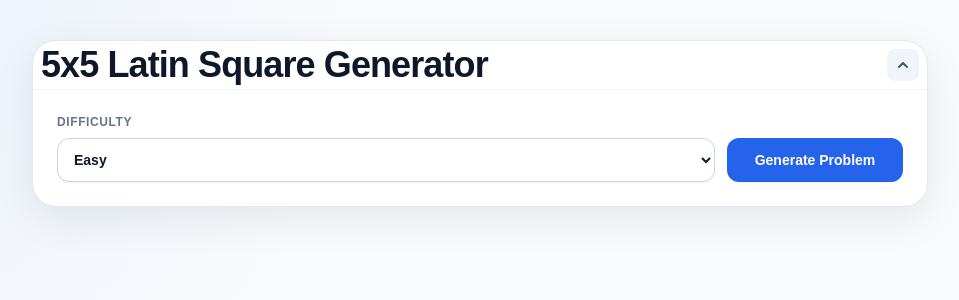
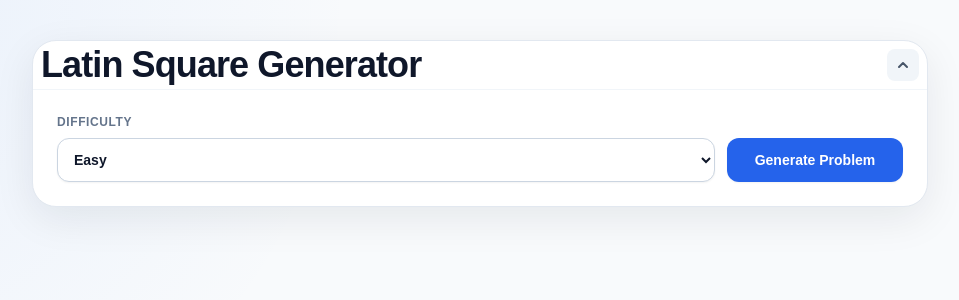
Before and after one commit to hxsh01/latinSquare, a Next.js app: page / in a window 1280 px wide. Shown: the top 300 px of the page, without its empty margins (160-1119 px from the left). Built offline with nearby package versions, Linux system fonts and the light colour scheme.

Commit message:
updated label

```diff
--- a/app/page.tsx
+++ b/app/page.tsx
@@ -115,7 +115,7 @@ export default function Home() {
           >
             <div className="min-w-0">
               <div className="text-xl font-black tracking-tight sm:text-4xl">
-                5x5 Latin Square Generator
+                Latin Square Generator
               </div>
               {!isSettingsOpen && (
                 <p className="mt-3 text-sm font-bold capitalize text-slate-900">
```
